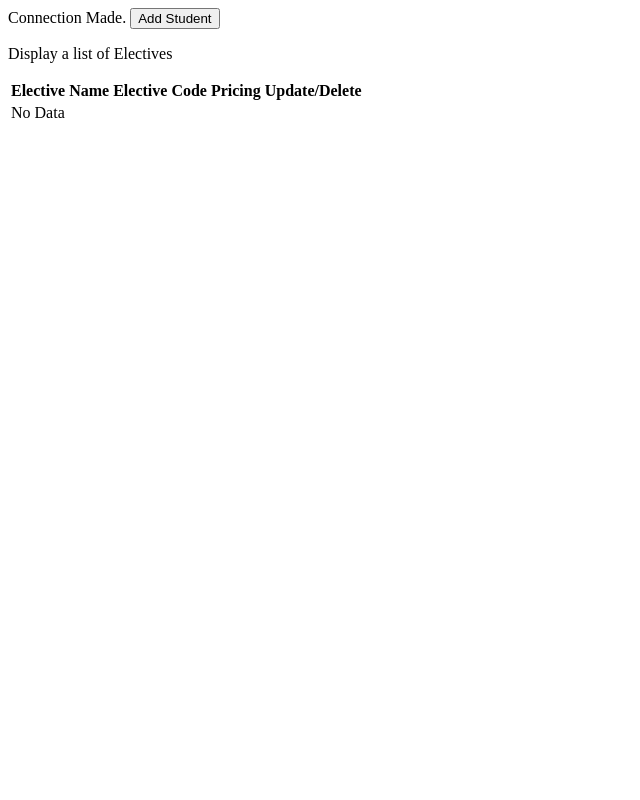
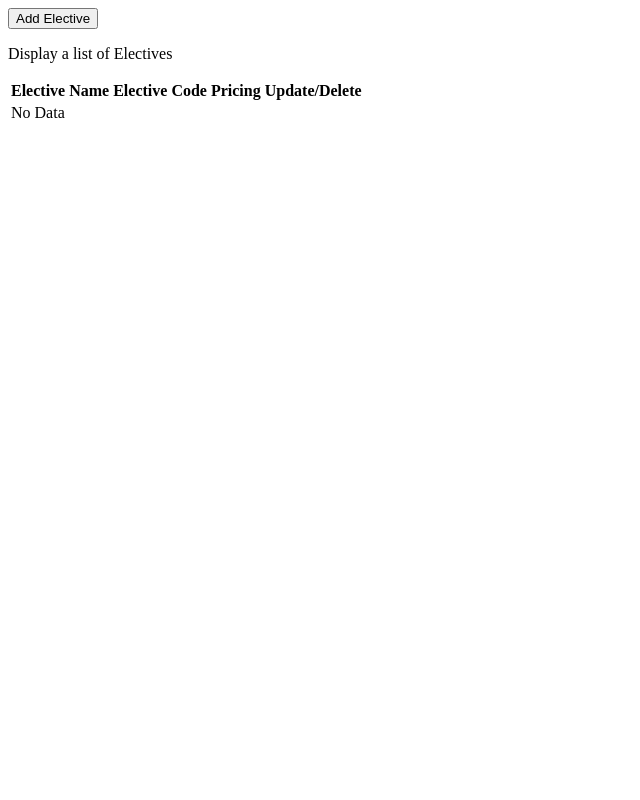
Before and after one commit to Sonwabile219267189/EnrollMe, a PHP site: page /Electives/electives.php in a window 1280 px wide. Shown: the whole page, without its empty margins (0-640 px from the left). Run offline with PHP 8.4, Linux system fonts and the light colour scheme; data that the repository does not hold is empty.

Commit message:
Made changes

```diff
--- a/Electives/electives.php
+++ b/Electives/electives.php
@@ -16,7 +16,7 @@ require "../database_conn_inc.php";
 </head>
 <body>
     <!--Link to pages -->
-    <button type = "button" onclick = "document.location = 'addElective.html'">Add Student</button>
+    <button type = "button" onclick = "document.location = 'addElective.html'">Add Elective</button>
     <p>Display a list of Electives</p>
 
     <!--Table of Electives-->
--- a/database_conn_inc.php
+++ b/database_conn_inc.php
@@ -21,7 +21,7 @@ if ($connection->connect_error){
     die("Connection failed: " . $connection->connect_error);
 }
 else {
-    echo "Connection Made. ";
+    //echo "Connection Made. ";
 }
 
 //Testing the connection by retrieving data
--- a/index.php
+++ b/index.php
@@ -9,7 +9,8 @@
 <h1>Welcome to Enroll.Me!!!</h1>
 
 <!-- Links to other pages -->
-<a href = "Students/students.html">Students</a>
+<a href = "Students/students.php">Students</a>
+<a href = "Electives/electives.php">Electives</a>
 
 </body>
 
```
